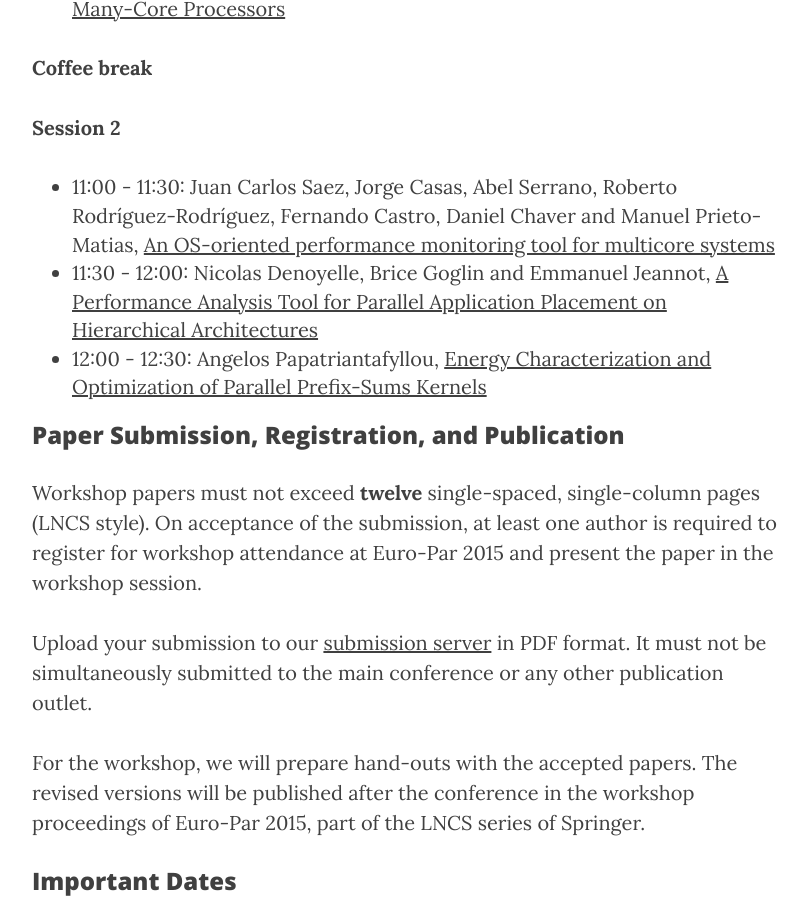
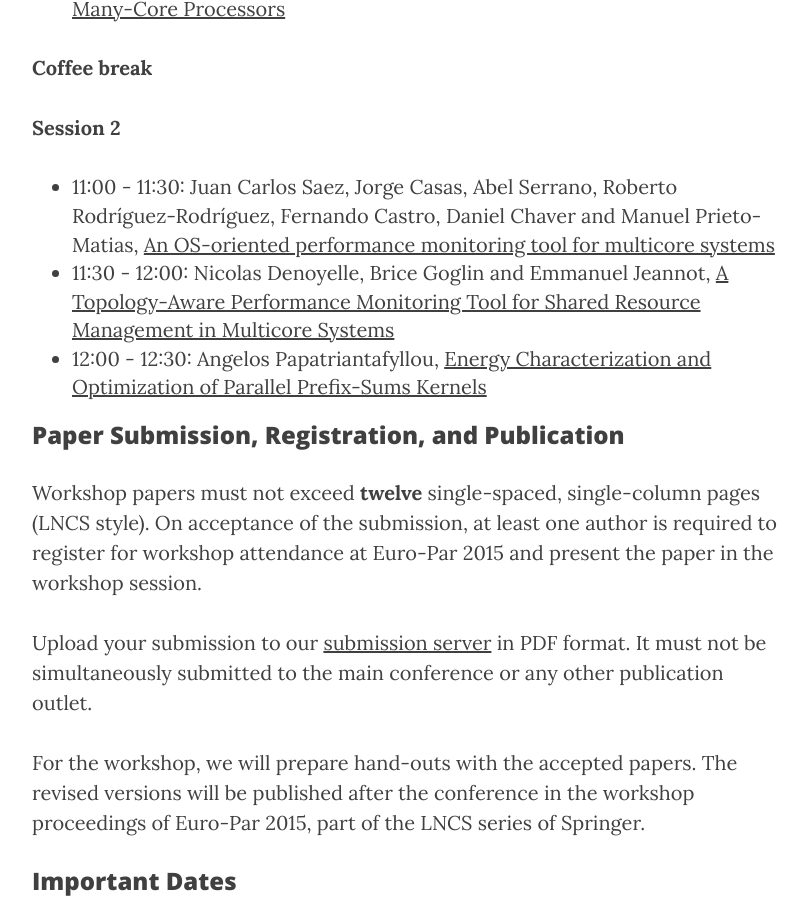
Before and after one commit to WROME/wrome.github.io, a Jekyll site: the page built from vienna2015.md, in a window 1280 px wide and 900 px high, scrolled down 2879 px. Shown: the whole window, without its empty margins (233-1040 px from the left). Built offline with Jekyll 4.4.1, drawn with Linux system fonts in a browser that asks for light colours; nearby versions of some CDN libraries; Markdown is read by kramdown in place of the engine named in the settings.

Commit message:
fix title of Brice's talk

```diff
--- a/vienna2015.md
+++ b/vienna2015.md
@@ -57,7 +57,7 @@ The workshop is scheduled on Tuesday, August 25, 2015, in room EI 4 as half-day
 **Session 2**
 
 * 11:00 - 11:30: Juan Carlos Saez, Jorge Casas, Abel Serrano, Roberto Rodríguez-Rodríguez, Fernando Castro, Daniel Chaver and Manuel Prieto-Matias, [An OS-oriented performance monitoring tool for multicore systems](/slides/rome15_jcsaez.pdf)
-* 11:30 - 12:00: Nicolas Denoyelle, Brice Goglin and Emmanuel Jeannot, [A Performance Analysis Tool for Parallel Application Placement on Hierarchical Architectures](/slides/rome15_denoyelle.pdf)
+* 11:30 - 12:00: Nicolas Denoyelle, Brice Goglin and Emmanuel Jeannot, [A Topology-Aware Performance Monitoring Tool for Shared Resource Management in Multicore Systems](/slides/rome15_denoyelle.pdf)
 * 12:00 - 12:30: Angelos Papatriantafyllou, [Energy Characterization and Optimization of Parallel Prefix-Sums Kernels](/slides/rome15_angelos.pdf)
 
 ### Paper Submission, Registration, and Publication
```
